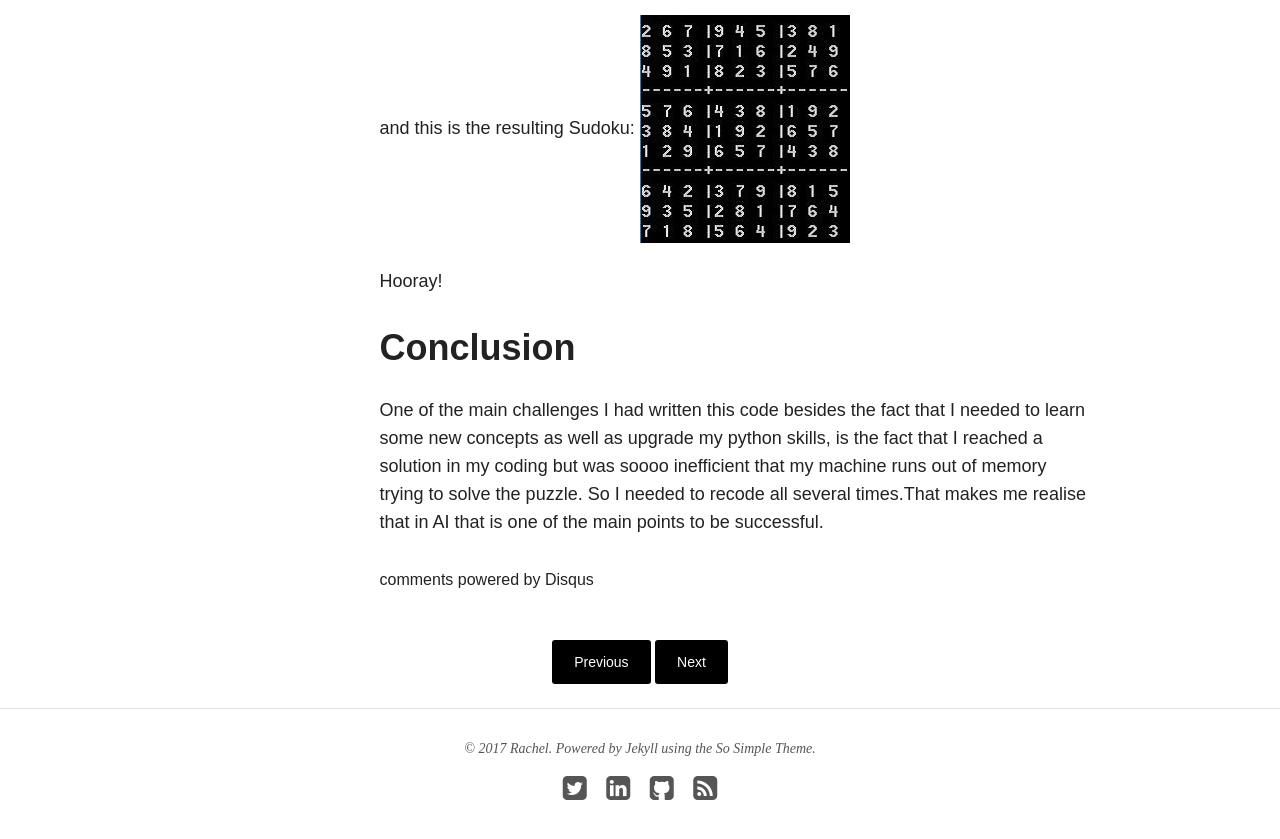
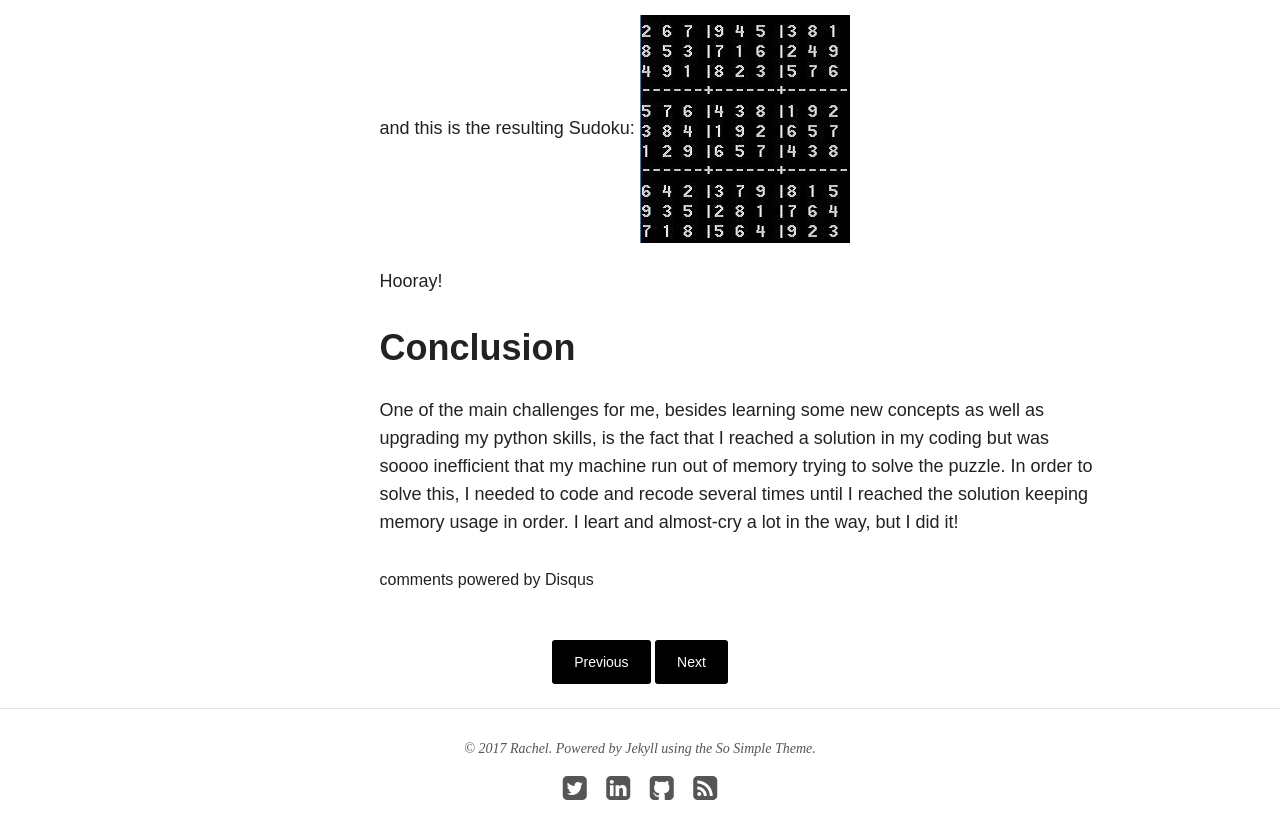
Before and after one commit to raquelredo/raquelredo.github.io_site, a Jekyll site: the page built from _portfolio/300-sudoku.md, in a window 1280 px wide and 900 px high, scrolled down 8523 px. Shown: the top 839 px of the window. Built offline with Jekyll 4.4.1, drawn with Linux system fonts in a browser that asks for light colours; nearby versions of some CDN libraries; comment, search, counter and statistics services are not loaded.

Commit message:
conclusion changed

```diff
--- a/_portfolio/300-sudoku.md
+++ b/_portfolio/300-sudoku.md
@@ -249,4 +249,4 @@ and this is the resulting Sudoku: ![](https://github.com/raquelredo/raquelredo.g
 Hooray!
 
 # Conclusion
-One of the main challenges I had written this code besides the fact that I needed to learn some new concepts as well as upgrade my python skills, is the fact that I reached a solution in my coding but was soooo inefficient that my machine runs out of memory trying to solve the puzzle. So I needed to recode all several times.That makes me realise that in AI that is one of the main points to be successful.
+One of the main challenges for me, besides learning some new concepts as well as upgrading my python skills, is the fact that I reached a solution in my coding but was soooo inefficient that my machine run out of memory trying to solve the puzzle. In order to solve this, I needed to code and recode several times until I reached the solution keeping memory usage in order. I leart and almost-cry a lot in the way, but I did it!
```
